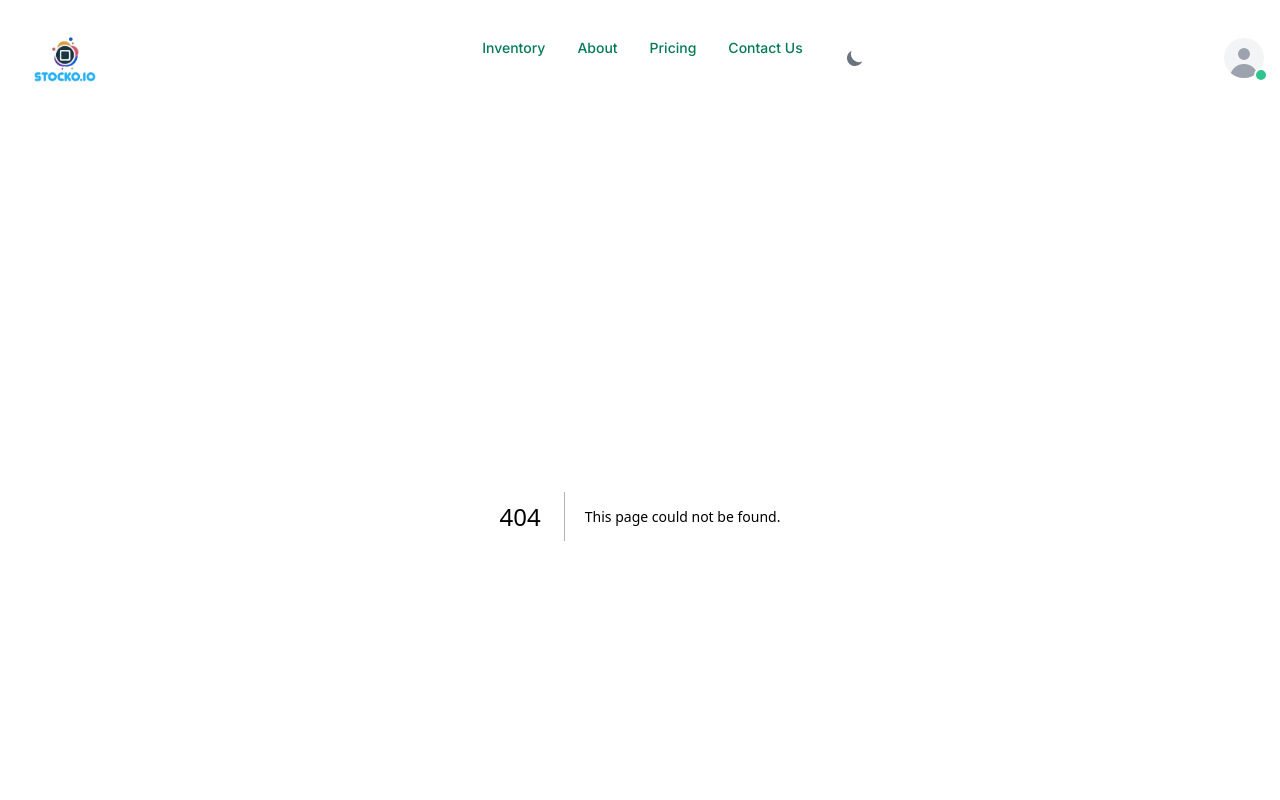
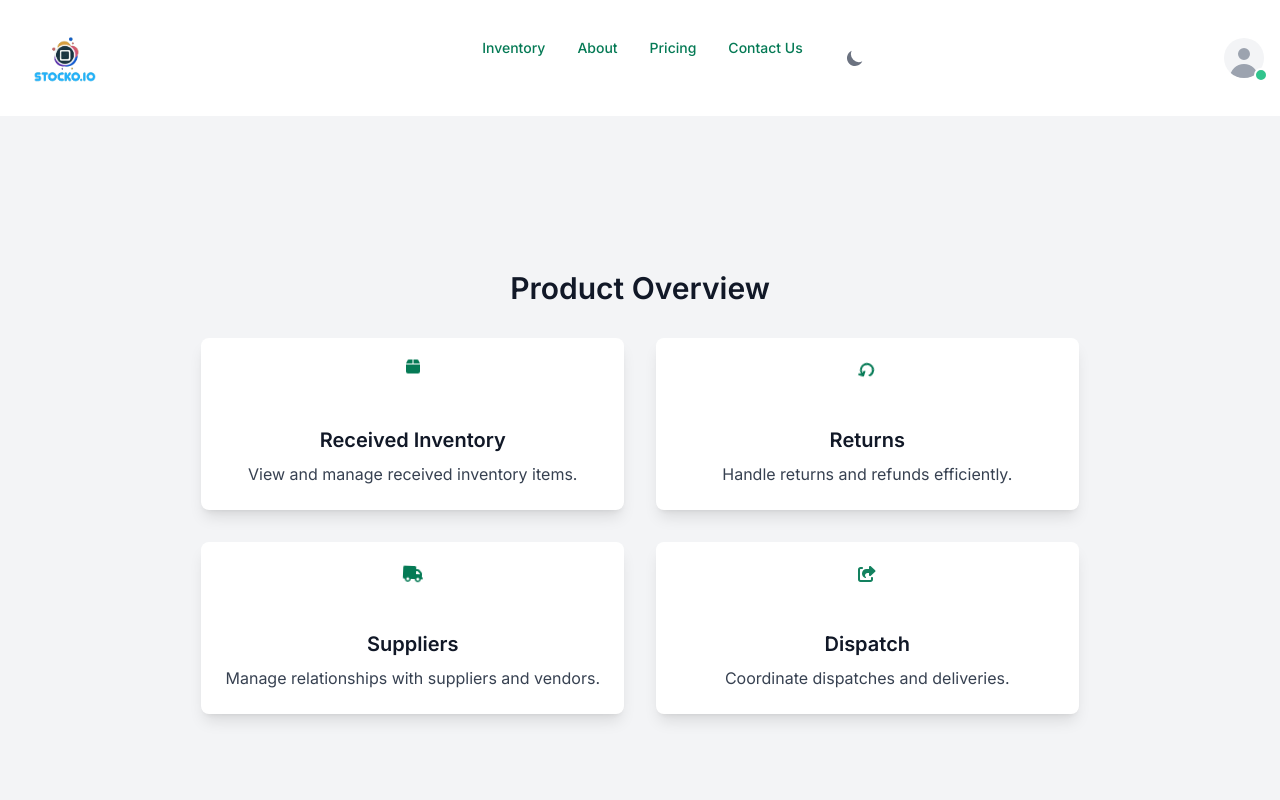
Before and after one commit to Muthomi254/stock.o_fend, a Next.js app: page /Inventory in a window 1280 px wide. Before the commit this address had no page. Shown: the top 800 px of the page. Built offline with nearby package versions, Linux system fonts and the light colour scheme.

Commit message:
(ft): Creating Single product page and linking it to the form

```diff
--- /dev/null
+++ b/src/app/(pages)/(display)/Inventory/page.jsx
@@ -0,0 +1,83 @@
+"use client";
+
+import { useEffect } from 'react';
+import { faBox, faUndo, faTruck, faShareSquare } from '@fortawesome/free-solid-svg-icons';
+import { FontAwesomeIcon } from '@fortawesome/react-fontawesome';
+import Link from 'next/link';
+
+export default function Home() {
+  useEffect(() => {
+    // Optionally, add any JavaScript for animations or interactivity
+  }, []);
+
+  return (
+    <div className="flex flex-col items-center justify-center min-h-screen py-12 bg-gray-100 dark:bg-gray-900 text-gray-900 dark:text-white transition-colors duration-500">
+      {/* Existing content */}
+
+      <section className="max-w-4xl mx-auto text-center mb-12">
+        <h2 className="text-3xl font-semibold mb-8">Product Overview</h2>
+        <div className="grid grid-cols-1 md:grid-cols-2 gap-8">
+          <Link href="/Inventory/ProductTable">
+            <ProductCard
+              icon={
+                <FontAwesomeIcon
+                  icon={faBox}
+                  className="h-12 w-12 text-green-600 dark:text-green-400 mx-auto mb-4 animate-bounce"
+                />
+              }
+              title="Received Inventory"
+              description="View and manage received inventory items."
+            />
+          </Link>
+          <Link href="/Inventory/ReturnTable">
+            <ProductCard
+              icon={
+                <FontAwesomeIcon
+                  icon={faUndo}
+                  className="h-12 w-12 text-green-600 dark:text-green-400 mx-auto mb-4 animate-spin"
+                />
+              }
+              title="Returns"
+              description="Handle returns and refunds efficiently."
+            />
+          </Link>
+
+          <Link href="/Inventory/SupplierTable">
+            <ProductCard
+              icon={
+                <FontAwesomeIcon
+                  icon={faTruck}
+                  className="h-12 w-12 text-green-600 dark:text-green-400 mx-auto mb-4 animate-wiggle"
+                />
+              }
+              title="Suppliers"
+              description="Manage relationships with suppliers and vendors."
+            />
+          </Link>
+
+          <ProductCard
+            icon={
+              <FontAwesomeIcon
+                icon={faShareSquare}
+                className="h-12 w-12 text-green-600 dark:text-green-400 mx-auto mb-4 animate-pulse"
+              />
+            }
+            title="Dispatch"
+            description="Coordinate dispatches and deliveries."
+          />
+        </div>
+      </section>
+
+      {/* Rest of the content */}
+    </div>
+  );
+  function ProductCard({ icon, title, description }) {
+    return (
+      <div className="p-6 bg-white dark:bg-gray-800 shadow-lg rounded-lg transition-transform transform hover:scale-105 hover:shadow-2xl">
+        <div className="h-12 w-12 mx-auto mb-4">{icon}</div>
+        <h3 className="text-xl font-semibold mt-4 mb-2">{title}</h3>
+        <p className="text-gray-700 dark:text-gray-300">{description}</p>
+      </div>
+    );
+  }
+}
```
